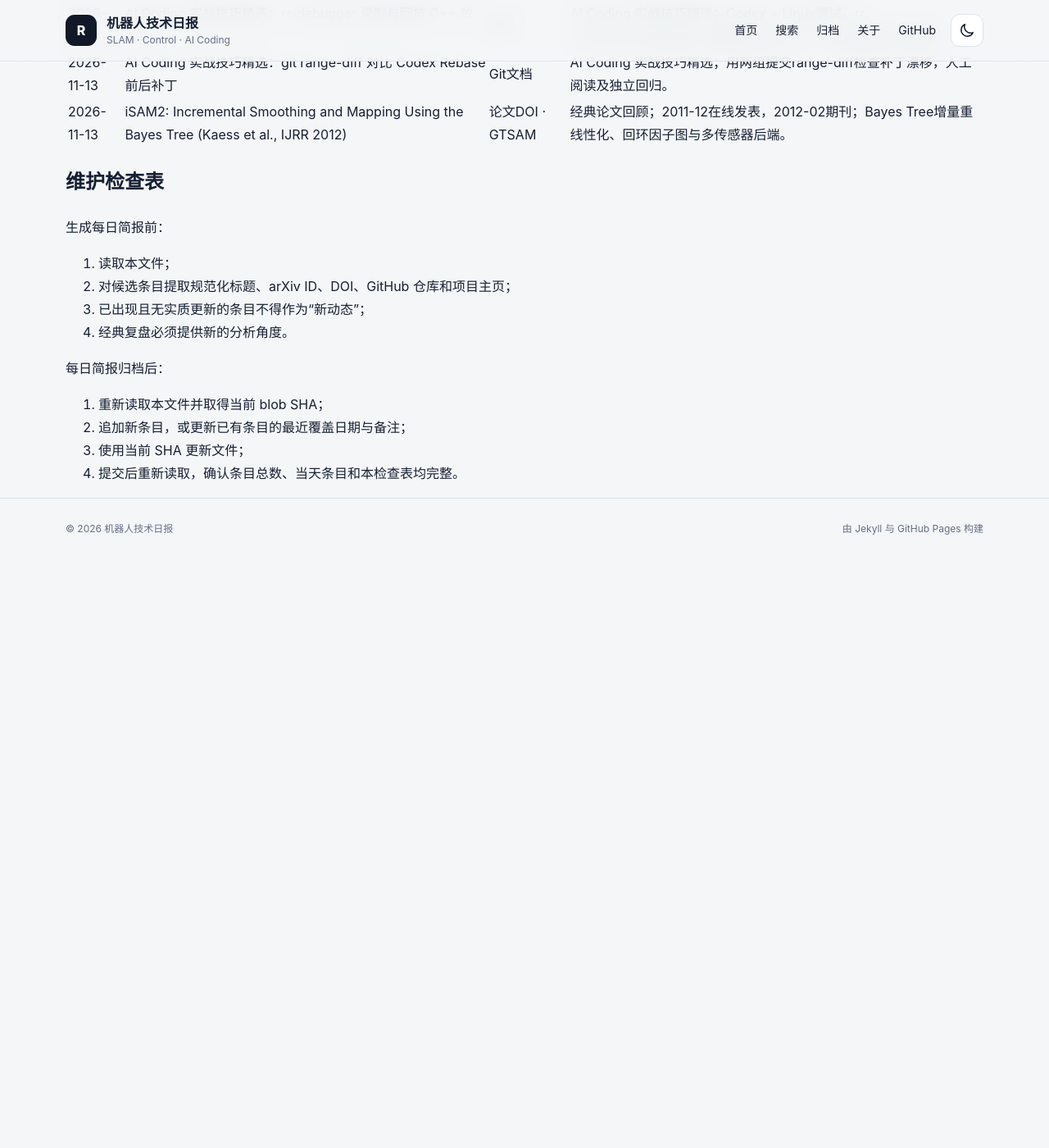
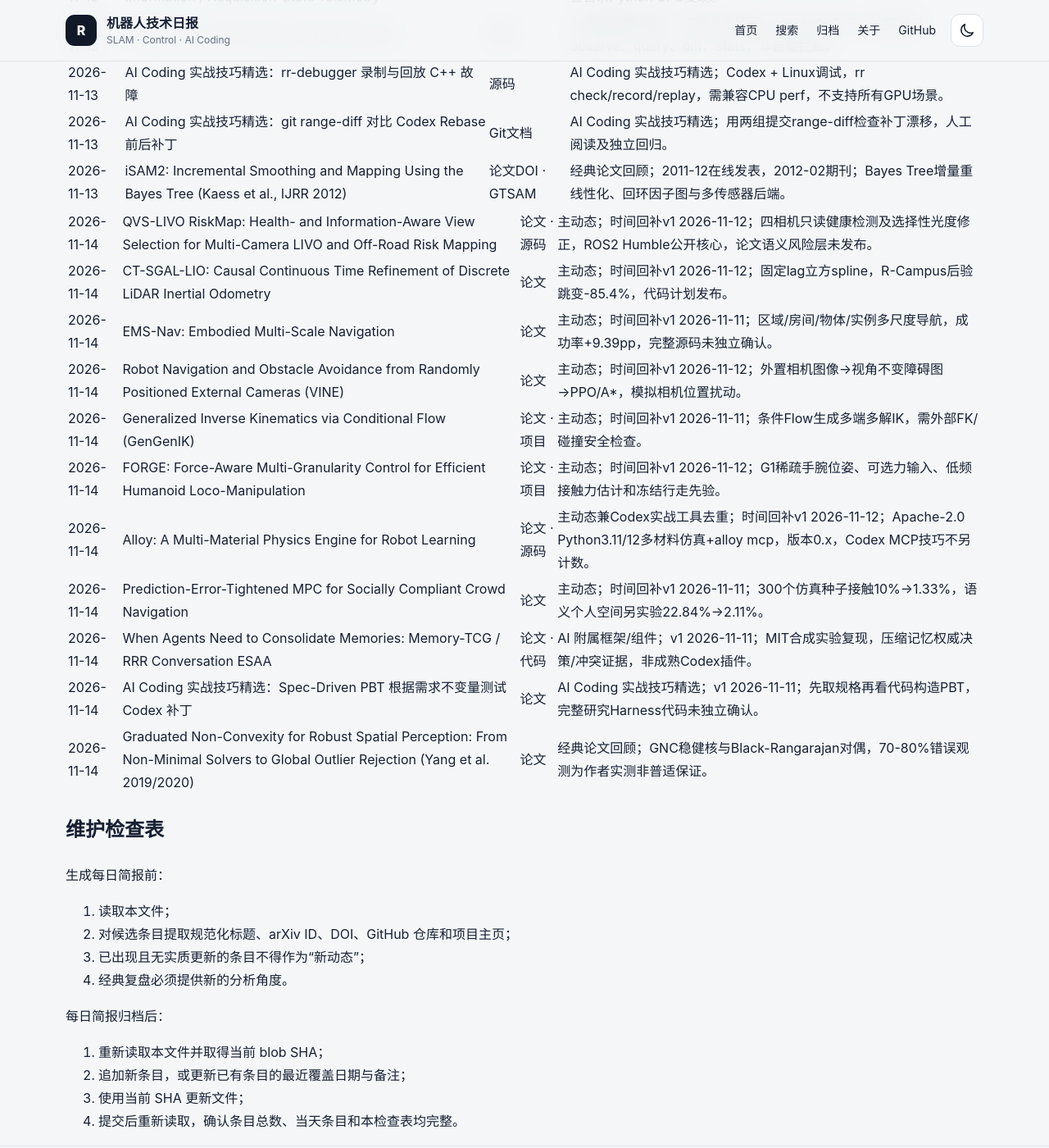
Before and after one commit to helywin/daily, a Jekyll site: the page built from robotics-brief-covered-items.md, in a window 1280 px wide and 1400 px high, scrolled down 90463 px. Shown: the whole window at 82% size. Built offline with Jekyll 4.4.1, drawn with Linux system fonts in a browser that asks for light colours; our own code applies the rules of GitHub Pages for plain Markdown files; before the commit the page ends 91143 px from its top, so only the background shows below that; some of the changed text lies outside the part shown.

Commit message:
docs: update robotics brief coverage index for 2026-11-14

```diff
--- a/robotics-brief-covered-items.md
+++ b/robotics-brief-covered-items.md
@@ -1,6 +1,6 @@
 # 机器人技术简报已覆盖条目索引
 
-> 最后更新：2026-11-13（Asia/Shanghai）
+> 最后更新：2026-11-14（Asia/Shanghai）
 >
 > 用途：每日简报选题前强制查重。本文件保留全部历史条目的最近覆盖日期、规范标题、至少一个可直接访问的原始来源和必要备注。
 >
@@ -200,6 +200,8 @@
 > 2026-11-12 新增 8 条机器人/控制主动态、2 条 AI 附属框架/组件（其中 Locus 与其 Codex 技巧合并去重）、另 1 条 Codex 实操、1 篇经典论文，共 12 个唯一工作，累计 1,321 条。
 >
 > 2026-11-13 新增 8 条主动态、2 条 AI 附属框架/组件、2 条 Codex 实战技巧与 1 篇经典论文回顾，累计 1,334 条。
+>
+> 2026-11-14 新增 8 条主动态、1 条 AI / LLM 附属组件、1 条 AI Coding 新实操主题和 1 篇经典回顾；Alloy 的 Codex MCP 实战与主动态为同一项目只登记一次，本日新增 11 条，累计 1,345 条。
 >
 ## 已核验条目
 
@@ -1638,6 +1640,18 @@
 | 2026-11-13 | AI Coding 实战技巧精选：git range-diff 对比 Codex Rebase 前后补丁 | [Git文档](https://git-scm.com/docs/git-range-diff) | AI Coding 实战技巧精选；用两组提交range-diff检查补丁漂移，人工阅读及独立回归。 |
 | 2026-11-13 | iSAM2: Incremental Smoothing and Mapping Using the Bayes Tree (Kaess et al., IJRR 2012) | [论文DOI](https://doi.org/10.1177/0278364911430419) · [GTSAM](https://github.com/borglab/gtsam) | 经典论文回顾；2011-12在线发表，2012-02期刊；Bayes Tree增量重线性化、回环因子图与多传感器后端。 |
 
+| 2026-11-14 | QVS-LIVO RiskMap: Health- and Information-Aware View Selection for Multi-Camera LIVO and Off-Road Risk Mapping | [论文](https://arxiv.org/abs/2611.16205) · [源码](https://github.com/zihanPan-HIT/QVS-LIVO) | 主动态；时间回补v1 2026-11-12；四相机只读健康检测及选择性光度修正，ROS2 Humble公开核心，论文语义风险层未发布。 |
+| 2026-11-14 | CT-SGAL-LIO: Causal Continuous Time Refinement of Discrete LiDAR Inertial Odometry | [论文](https://arxiv.org/abs/2611.16918) | 主动态；时间回补v1 2026-11-12；固定lag立方spline，R-Campus后验跳变-85.4%，代码计划发布。 |
+| 2026-11-14 | EMS-Nav: Embodied Multi-Scale Navigation | [论文](https://arxiv.org/abs/2611.15589) | 主动态；时间回补v1 2026-11-11；区域/房间/物体/实例多尺度导航，成功率+9.39pp，完整源码未独立确认。 |
+| 2026-11-14 | Robot Navigation and Obstacle Avoidance from Randomly Positioned External Cameras (VINE) | [论文](https://arxiv.org/abs/2611.16282) | 主动态；时间回补v1 2026-11-12；外置相机图像→视角不变障碍图→PPO/A*，模拟相机位置扰动。 |
+| 2026-11-14 | Generalized Inverse Kinematics via Conditional Flow (GenGenIK) | [论文](https://arxiv.org/abs/2611.15565) · [项目](https://icra-2027-gengenik.github.io/) | 主动态；时间回补v1 2026-11-11；条件Flow生成多端多解IK，需外部FK/碰撞安全检查。 |
+| 2026-11-14 | FORGE: Force-Aware Multi-Granularity Control for Efficient Humanoid Loco-Manipulation | [论文](https://arxiv.org/abs/2611.17142) · [项目](https://bb0928.github.io/forge/) | 主动态；时间回补v1 2026-11-12；G1稀疏手腕位姿、可选力输入、低频接触力估计和冻结行走先验。 |
+| 2026-11-14 | Alloy: A Multi-Material Physics Engine for Robot Learning | [论文](https://arxiv.org/abs/2611.16312) · [源码](https://github.com/argonrobotics-ai/alloy) | 主动态兼Codex实战工具去重；时间回补v1 2026-11-12；Apache-2.0 Python3.11/12多材料仿真+alloy mcp，版本0.x，Codex MCP技巧不另计数。 |
+| 2026-11-14 | Prediction-Error-Tightened MPC for Socially Compliant Crowd Navigation | [论文](https://arxiv.org/abs/2611.15781) | 主动态；时间回补v1 2026-11-11；300个仿真种子接触10%→1.33%，语义个人空间另实验22.84%→2.11%。 |
+| 2026-11-14 | When Agents Need to Consolidate Memories: Memory-TCG / RRR Conversation ESAA | [论文](https://arxiv.org/abs/2611.15644) · [代码](https://github.com/elzobrito/conversation-esaa-rrr-artifacts) | AI 附属框架/组件；v1 2026-11-11；MIT合成实验复现，压缩记忆权威决策/冲突证据，非成熟Codex插件。 |
+| 2026-11-14 | AI Coding 实战技巧精选：Spec-Driven PBT 根据需求不变量测试 Codex 补丁 | [论文](https://arxiv.org/abs/2611.15920) | AI Coding 实战技巧精选；v1 2026-11-11；先取规格再看代码构造PBT，完整研究Harness代码未独立确认。 |
+| 2026-11-14 | Graduated Non-Convexity for Robust Spatial Perception: From Non-Minimal Solvers to Global Outlier Rejection (Yang et al. 2019/2020) | [论文](https://arxiv.org/abs/1909.08605) | 经典论文回顾；GNC稳健核与Black-Rangarajan对偶，70-80%错误观测为作者实测非普适保证。 |
+
 ## 维护检查表
 
 生成每日简报前：
```
